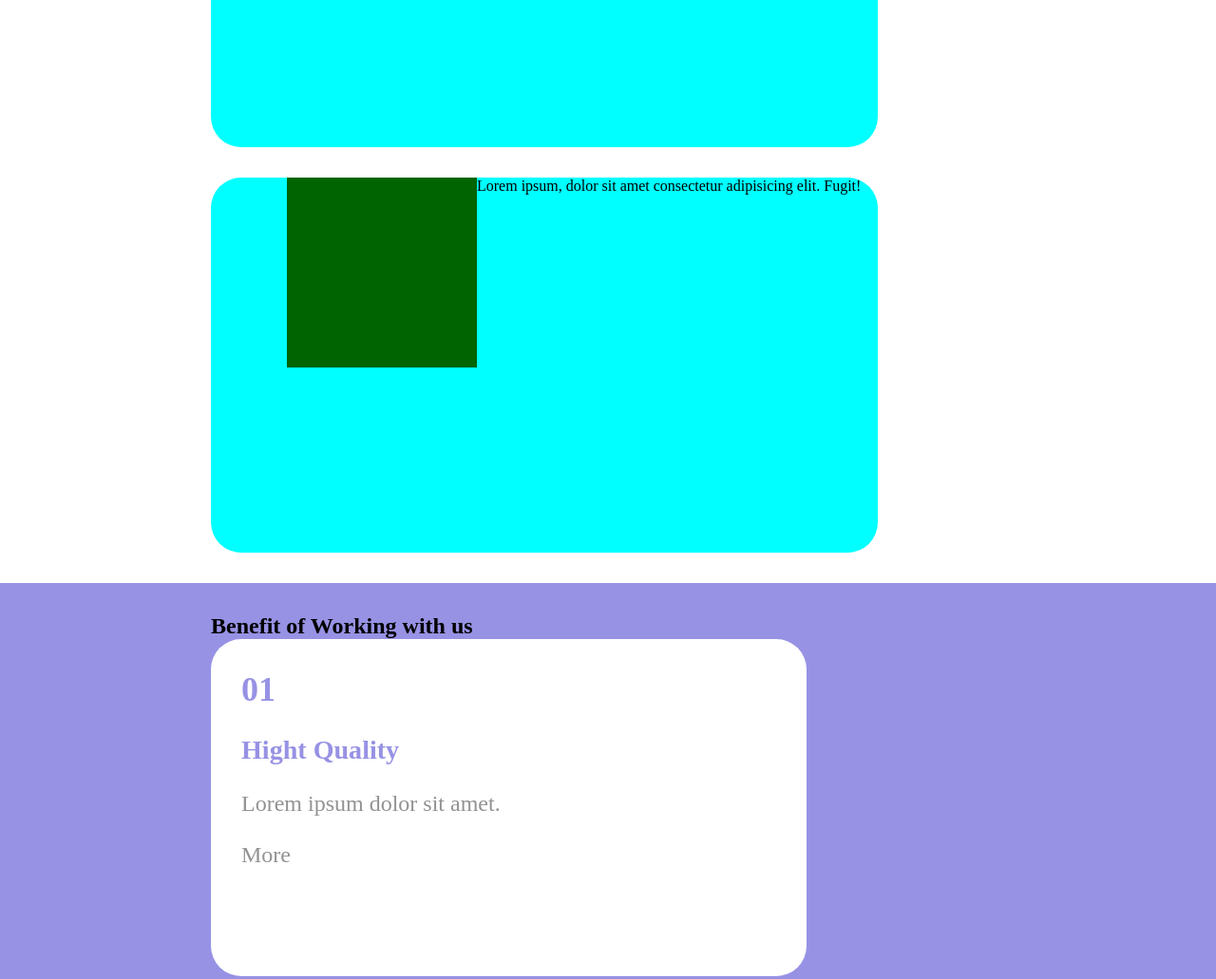
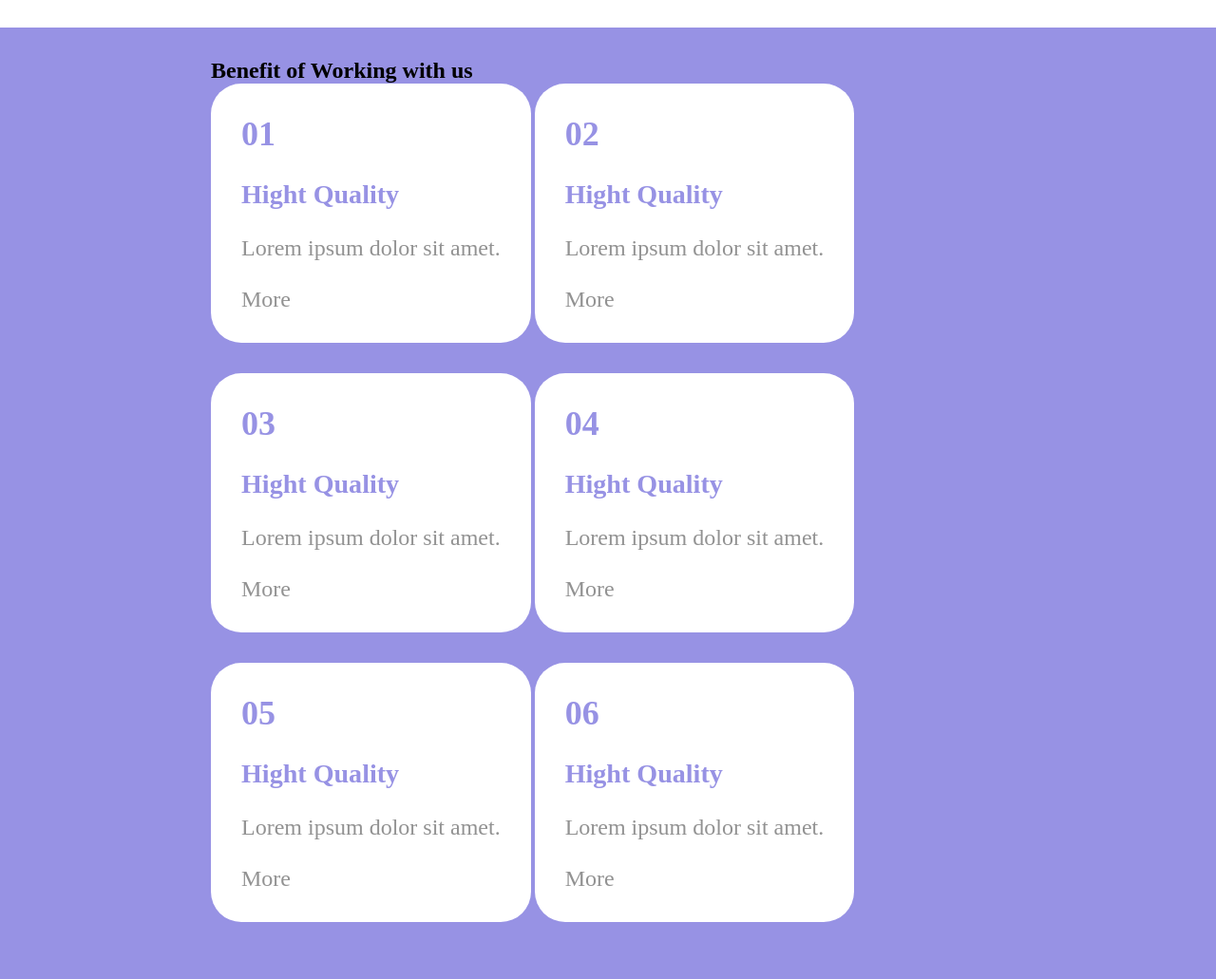
Before and after one commit to FrancescoLoCasto/htmlcss-responsive-layout, a plain HTML site: page index.html in a window 1280 px wide. Shown: the part 2214-3245 px from the top of the page at 95% size. Drawn offline with Linux system fonts and the light colour scheme.

Commit message:
last change to responsive tab and desktop

```diff
--- a/css/style.css
+++ b/css/style.css
@@ -92,8 +92,6 @@
     background-color: aqua;
     text-align: center;
     display: inline-block;
-    height: 395px;
-    width: 84%;
     border-radius: 2rem;
     margin-top: 2rem;
 }
@@ -110,8 +108,6 @@
 }
 
 .card-benefit{
-    width: 75%;
-    height: 355px;
     background-color: white;
     margin-bottom: 2rem;
     border-radius: 2rem;
@@ -188,12 +184,18 @@
         background-color: aqua;
         text-align: center;
         display: flex;
-        height: 395px;
-        width: 84%;
         border-radius: 2rem;
         margin-top: 2rem;
     }
 
+    .card-benefit{
+        display: inline-block;
+        background-color: white;
+    }
+
+    .about-text{
+        display: flex;
+    }
 
 
 
@@ -226,8 +228,17 @@
         margin: 1rem;
     }
 
-    .list-item{
 
+    .img-text-box{
+        background-color: aqua;
+        text-align: center;
+        display: flex;
+        border-radius: 2rem;
+        margin-top: 2rem;
+    }
+
+    .about-text{
+        display: flex;
     }
 
 }
```
